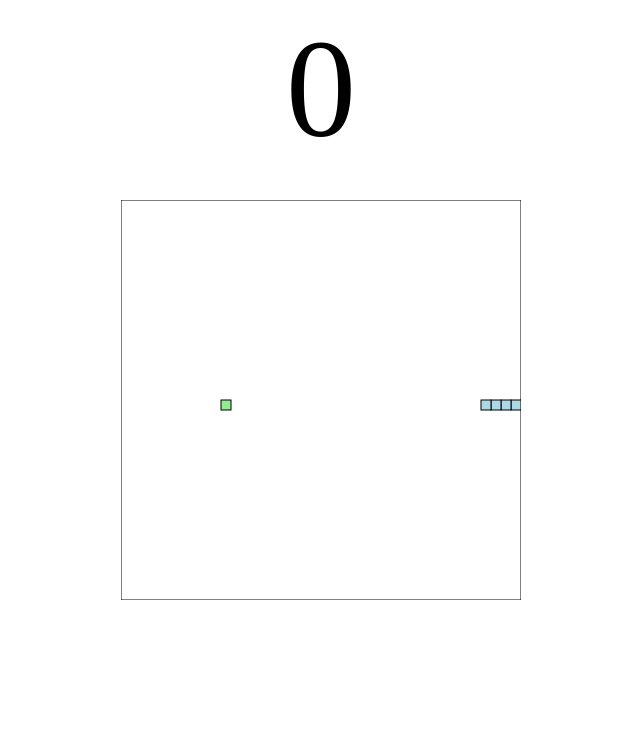
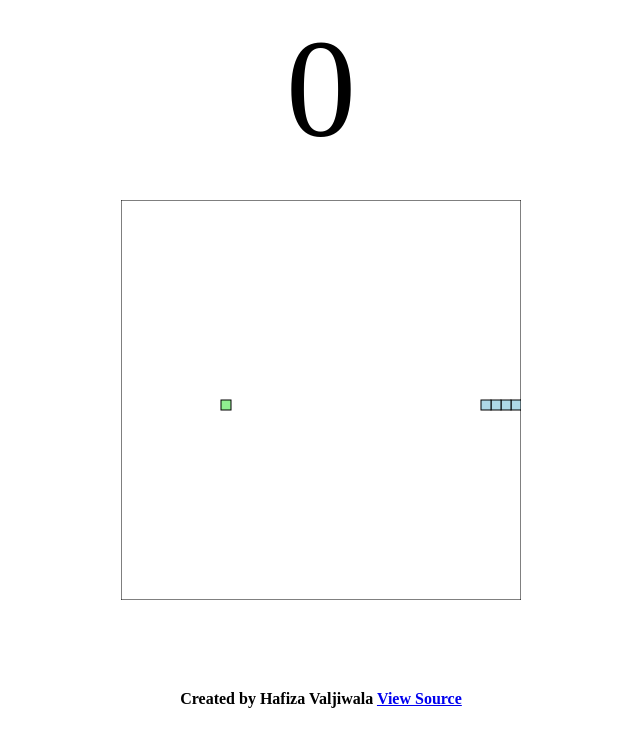
Before and after one commit to Hafiza231/Snackgame, a plain HTML site: page index.html in a window 1280 px wide. Shown: the whole page, without its empty margins (319-959 px from the left). Drawn offline with Linux system fonts and the light colour scheme.

Commit message:
Update index.html

```diff
--- a/index.html
+++ b/index.html
@@ -9,6 +9,9 @@
 <body>
     <div id="score">0</div>
     <canvas id="snakeboard" width="400" height="400"></canvas>
+     <div class="creator">
+        <h4>Created by Hafiza Valjiwala <span><a href="https://github.com/Hafiza231/Snackgame">View Source </a></span></h4>
+    </div>
 </body>
 <script src="script.js"></script>
 </html>
```
